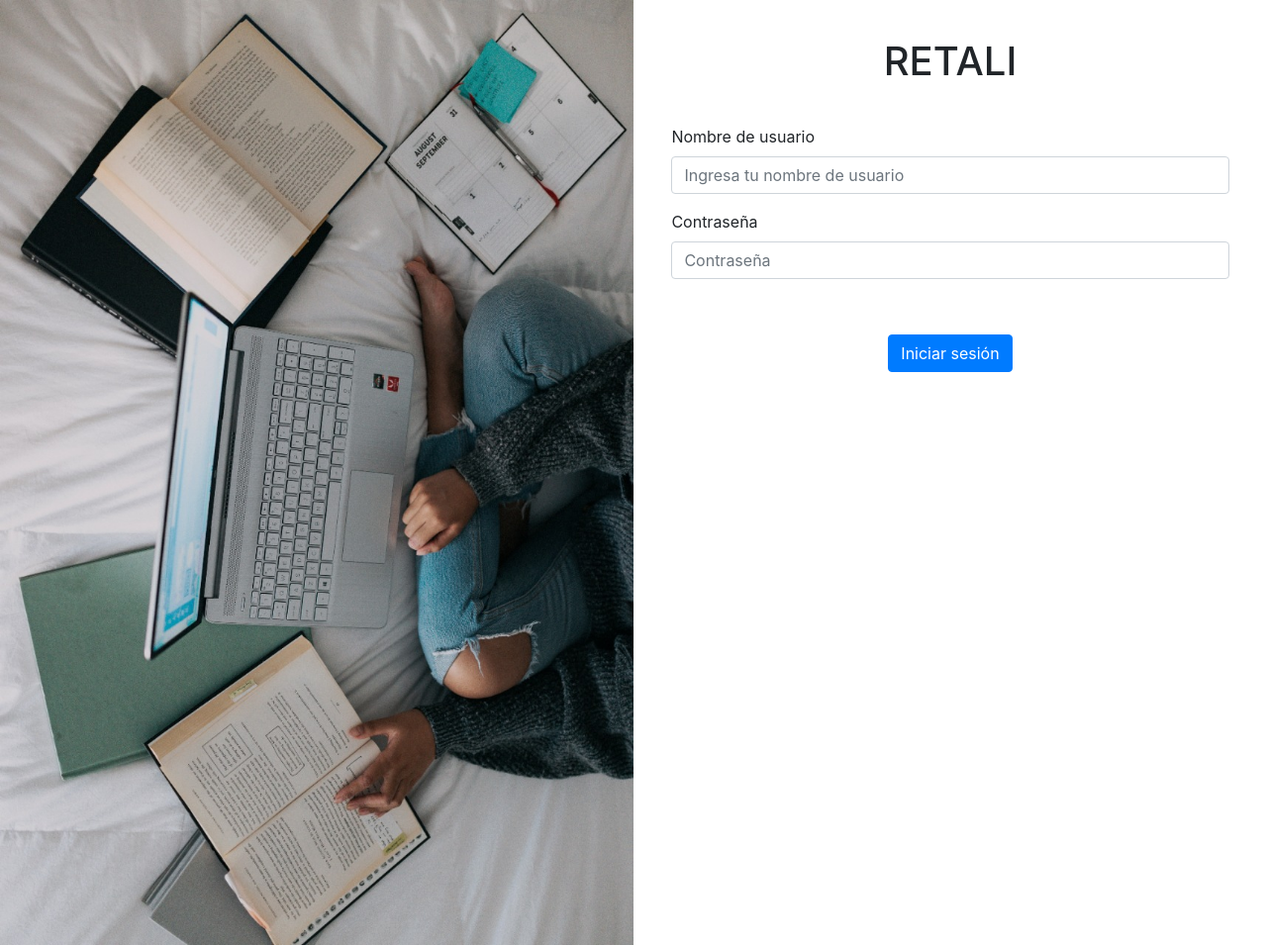
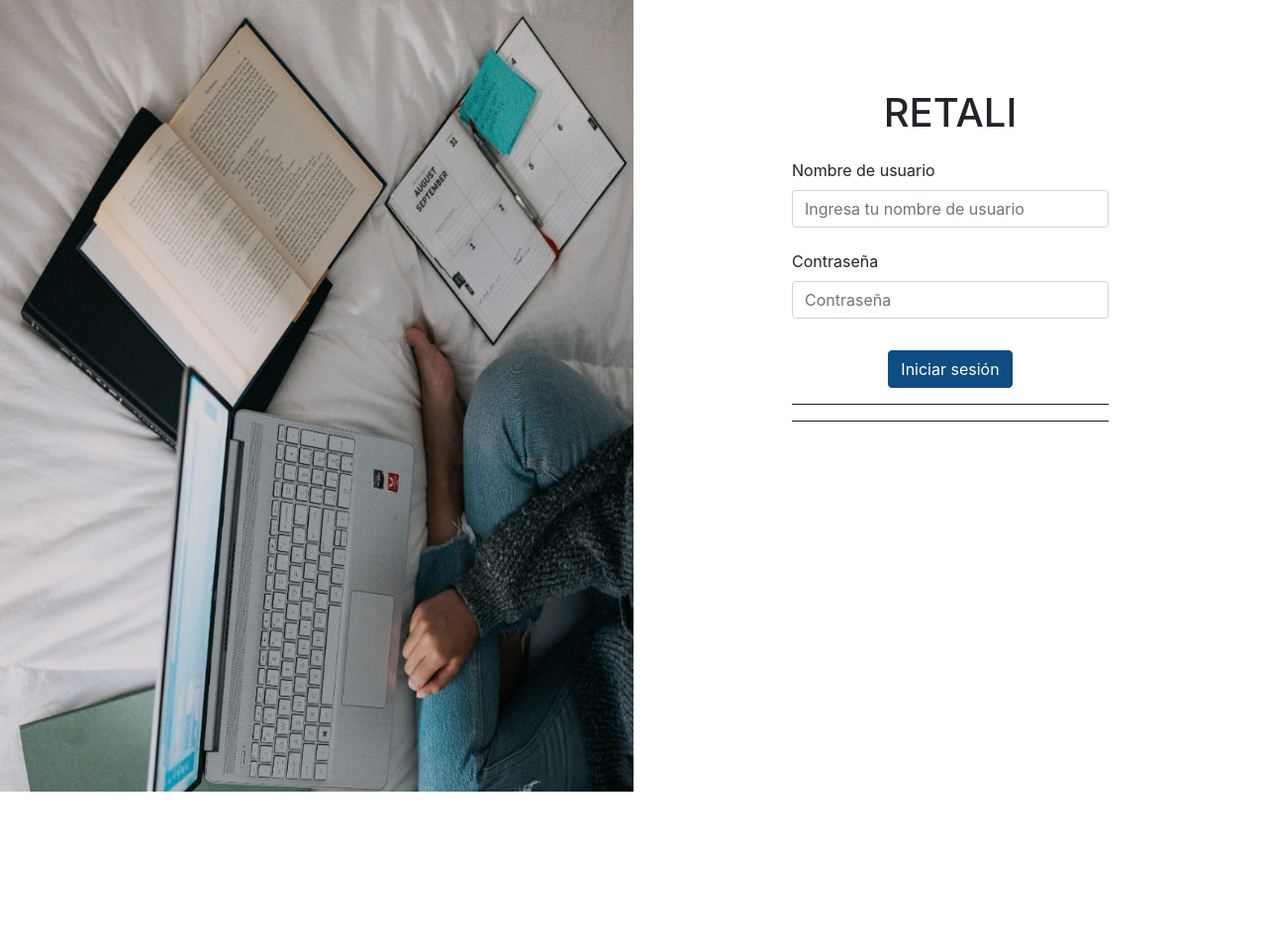
Before and after one commit to codeChinoUV/RETALI, a Django app: page /login/ in a window 1280 px wide. Shown: the whole page at 99% size. After the commit the page ends 800 px from the top, so only its background shows below. Run offline with Django 3.2, Linux system fonts and the light colour scheme; some libraries are stand-ins or nearby versions.

Commit message:
Se modifica el estilo de la pantalla de Login

```diff
--- a/static/usuarios/inicioSesion/estilos/inicioSesion.css
+++ b/static/usuarios/inicioSesion/estilos/inicioSesion.css
@@ -1,16 +1,26 @@
-body{
+@import "../../../bootstrap-4/css/bootstrap.css";
+
+.color-primario{
+    background-color: var(--primary);
+    border-color: var(--primary);
+}
+
+html, body{
     margin: 0;
     padding: 0;
+    height: 100%;
 }
 
-img{
+#imagen{
     display: block;
+    float: left;
     width: 50%;
-    resize: vertical;
-    height: 50%;
+    height: 100%;
+    max-height: 100%;
     margin: 0;
     padding: 0;
-    float: left;
+    background-image: url("../imagenes/inicioSesion.jpeg");
+    background-size:100% 150%;
 }
 
 h1{
@@ -22,7 +32,7 @@ h1{
     width: 50%;
     display: block;
     float: right;
-    padding: 3%;
+    padding: 7% 12.5%;
 }
 
 #btnIniciarSesion{
@@ -31,6 +41,19 @@ h1{
     justify-content: center;
 }
 
+.form-group{
+    margin-top: 7%;
+}
+
 button{
     margin: auto;
 }
+
+.center{
+  text-align: center;
+}
+
+hr{
+    width: 100%;
+    border-color: #1b1e21;
+}
--- a/templates/Login.html
+++ b/templates/Login.html
@@ -8,10 +8,11 @@
     <link rel="stylesheet" type="text/css" href="{% static 'usuarios/inicioSesion/estilos/inicioSesion.css' %}">
 </head>
 <body>
-    <img class="img-fluid" src="{% static 'usuarios/inicioSesion/imagenes/inicioSesion.jpeg' %}" alt="Imagen estudiando" />
+<div id="imagen"></div>
     <div id="formularioInicioSesion">
         <h1>RETALI</h1>
         <form method="POST">
+            {% csrf_token %}
             <div class="form-group">
                 <label for="username">Nombre de usuario</label>
                 <input type="text" class="form-control" id="username" name="username" placeholder="Ingresa tu nombre de usuario">
@@ -21,10 +22,13 @@
                 <input type="password" class="form-control" id="password" name="password" placeholder="Contraseña">
             </div>
             <div id="btnIniciarSesion">
-                <button type="submit" class="btn btn-primary">Iniciar sesión</button>
+                <button type="submit" class="btn btn-primary color-primario">Iniciar sesión</button>
             </div>
         </form>
-    </div>
+        <div class="who-we-are">
+            <hr>
+            <hr>
+        </div>
 
     <script src="{% static 'bootstrap-4/js/bootstrap.js' %}"></script>
 </body>
```
